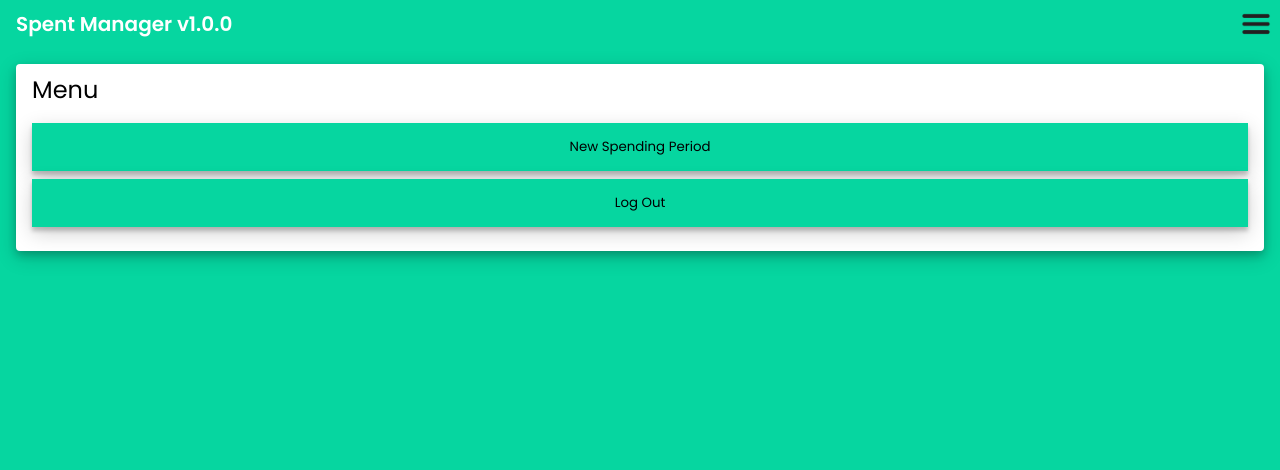
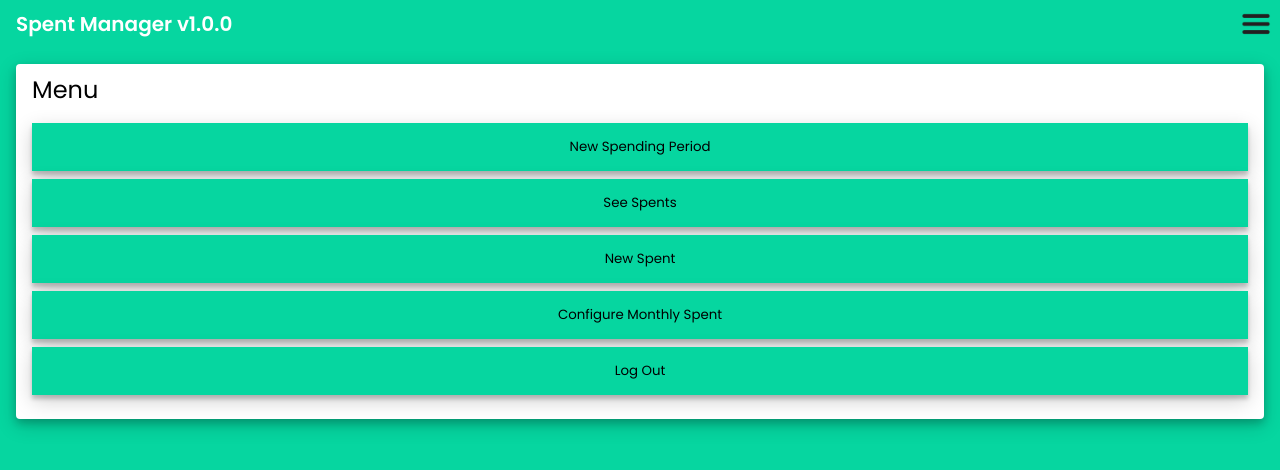
Before and after one commit to Potrunks/SpentManager, a React (Create React App) app in the folder gestion-depense-frontend/: page /menu in a window 1280 px wide. Shown: the top 470 px of the page. Built offline with nearby package versions, Linux system fonts and the light colour scheme; sample sign-in values are in the browser's storage.

Commit message:
Create all buttons functionnalities

```diff
--- a/gestion-depense-frontend/src/components/UI/Menu.js
+++ b/gestion-depense-frontend/src/components/UI/Menu.js
@@ -22,6 +22,9 @@ const Menu = () => {
           <button onClick={() => navigate("/newSpendingPeriod")}>
             New Spending Period
           </button>
+          <button>See Spents</button>
+          <button>New Spent</button>
+          <button>Configure Monthly Spent</button>
           <button onClick={() => navigate("/")}>Log Out</button>
         </div>
       </div>
--- a/gestion-depense-frontend/src/style/form.css
+++ b/gestion-depense-frontend/src/style/form.css
@@ -54,12 +54,8 @@
   flex-direction: column;
 }
 
-.main-button-container button:nth-child(1),
-.main-button-container button:nth-child(2) {
+.main-button-container button {
   margin-bottom: 8px;
-}
-
-.main-button-container button {
   border: none;
   height: 48px;
   background-color: #06d6a0;
```
